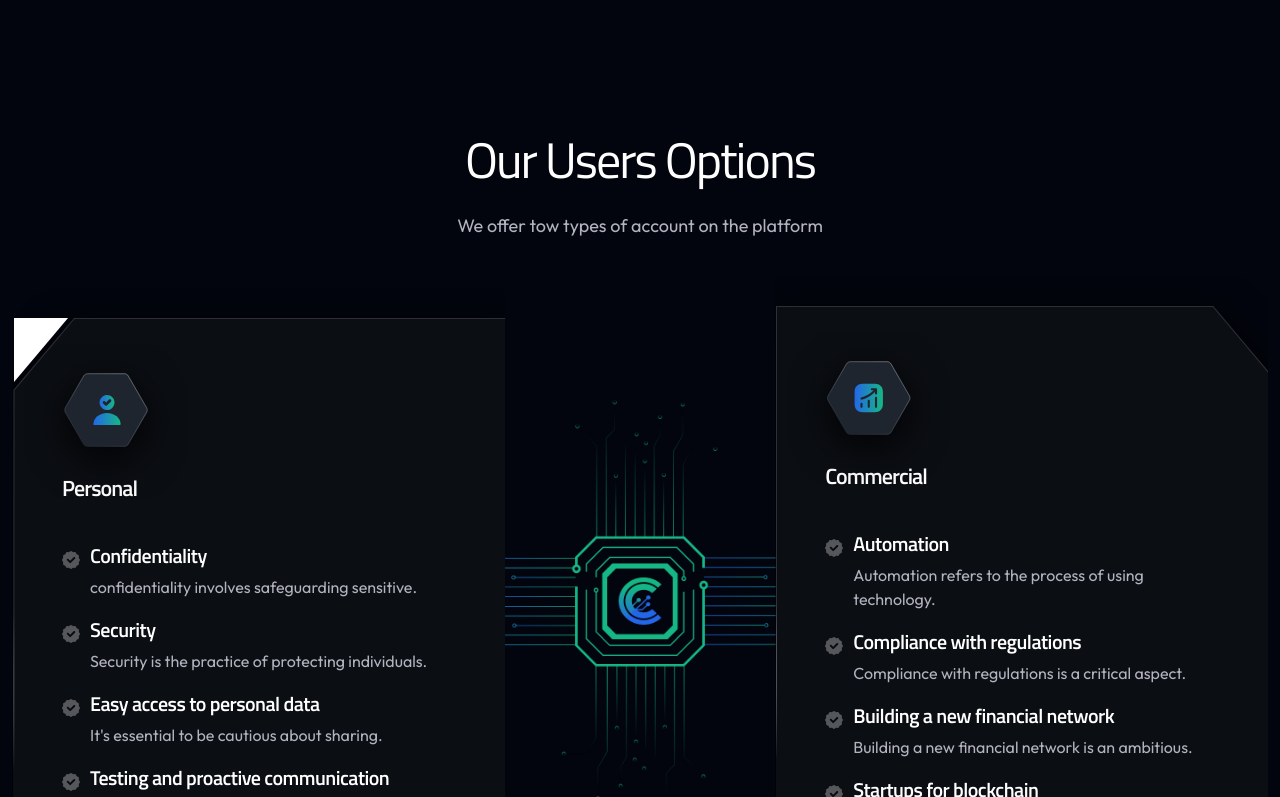
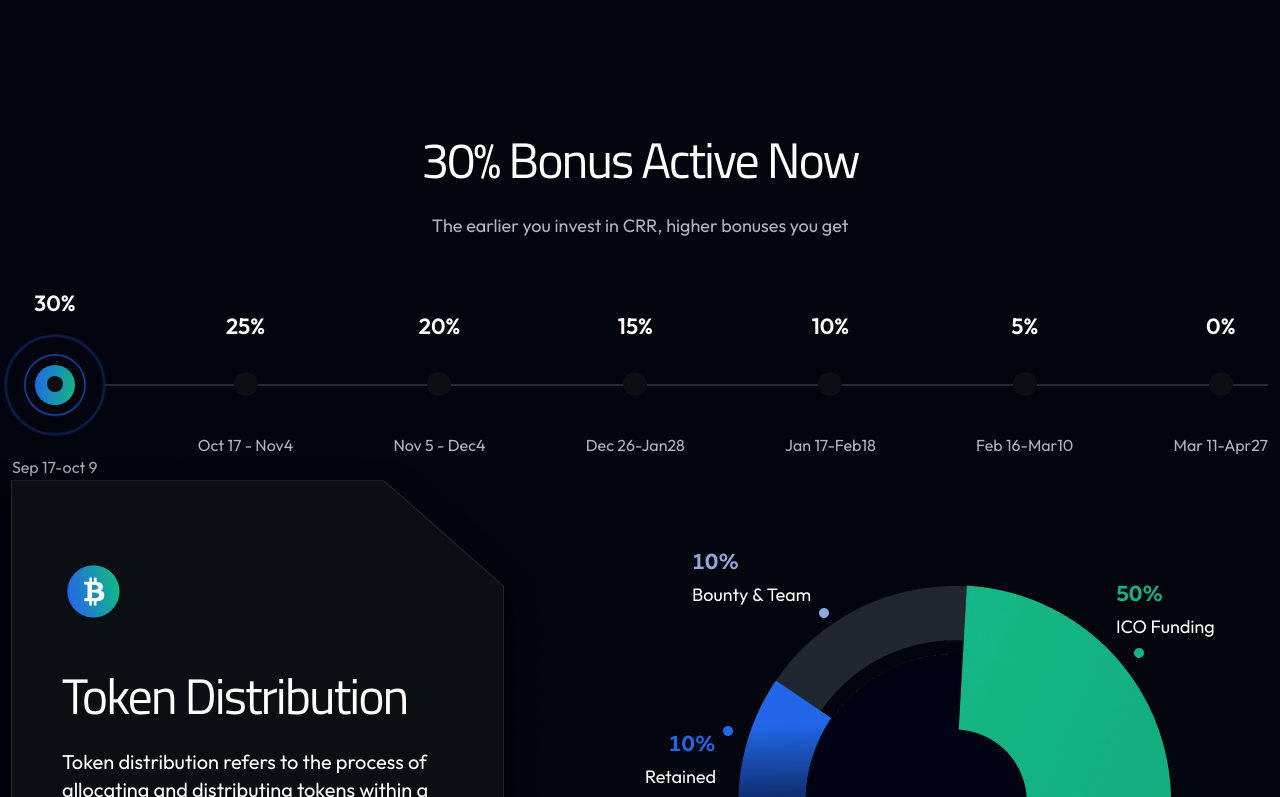
Before and after one commit to DatsOlena/AYA_-Crypto_Agent, a React (Vite) app: page / in a window 1280 px wide. Shown: the part 5043-5840 px from the top of the page. Built offline with nearby package versions, Linux system fonts and the light colour scheme; a web font is replaced by a local one.

Commit message:
Remove redundant comps

```diff
--- a/src/component/homes/home-one/index.tsx
+++ b/src/component/homes/home-one/index.tsx
@@ -22,7 +22,6 @@ const HomeOne = () => {
         <About />
         <Lore />
         <Solution />
-        <UserOption />
         <Token />
         <Distribution />
         <Roadmap />
```
